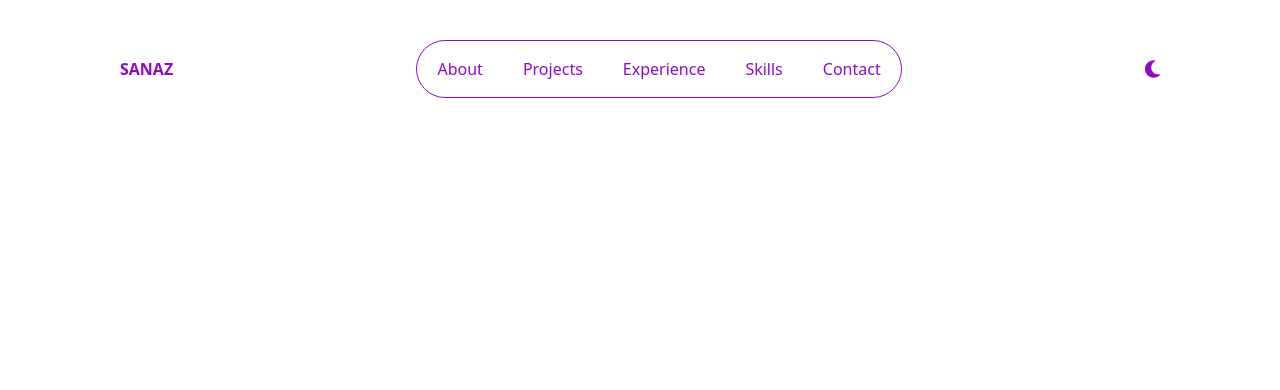
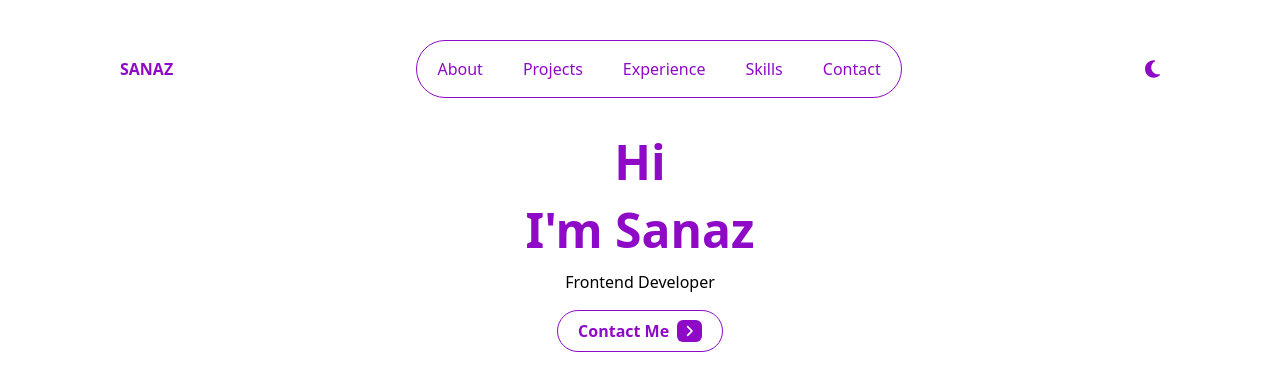
Before and after one commit to SanazBHMN/my-portfolio, a React (Vite) app: page / in a window 1280 px wide. Shown: the top 390 px of the page. Built offline with nearby package versions, Linux system fonts and the light colour scheme.

Commit message:
Implement HeroSection

```diff
--- a/src/App.tsx
+++ b/src/App.tsx
@@ -2,11 +2,13 @@
 import Navbar from "./components/Navbar";
 // styles
 import "./App.css";
+import HeroSection from "./components/HeroSection";
 
 function App() {
   return (
     <>
       <Navbar />
+      <HeroSection />
     </>
   );
 }
--- /dev/null
+++ b/src/components/HeroSection.tsx
@@ -0,0 +1,24 @@
+import { FontAwesomeIcon } from "@fortawesome/react-fontawesome";
+import { faAngleRight } from "@fortawesome/free-solid-svg-icons";
+
+function HeroSection() {
+  return (
+    <div className="w-full grid place-items-center">
+      <h1 className="text-primary text-5xl font-bold">
+        <span className="block text-center mb-5">Hi</span>
+        I'm Sanaz
+      </h1>
+      <h3 className="my-4">Frontend Developer</h3>
+      <button className="flex justify-center items-center gap-2 border border-primary text-primary font-bold px-5 py-2 rounded-full">
+        Contact Me
+        <FontAwesomeIcon
+          icon={faAngleRight}
+          size="sm"
+          className="bg-primary text-white rounded-md px-2 py-1"
+        />
+      </button>
+    </div>
+  );
+}
+
+export default HeroSection;
```
